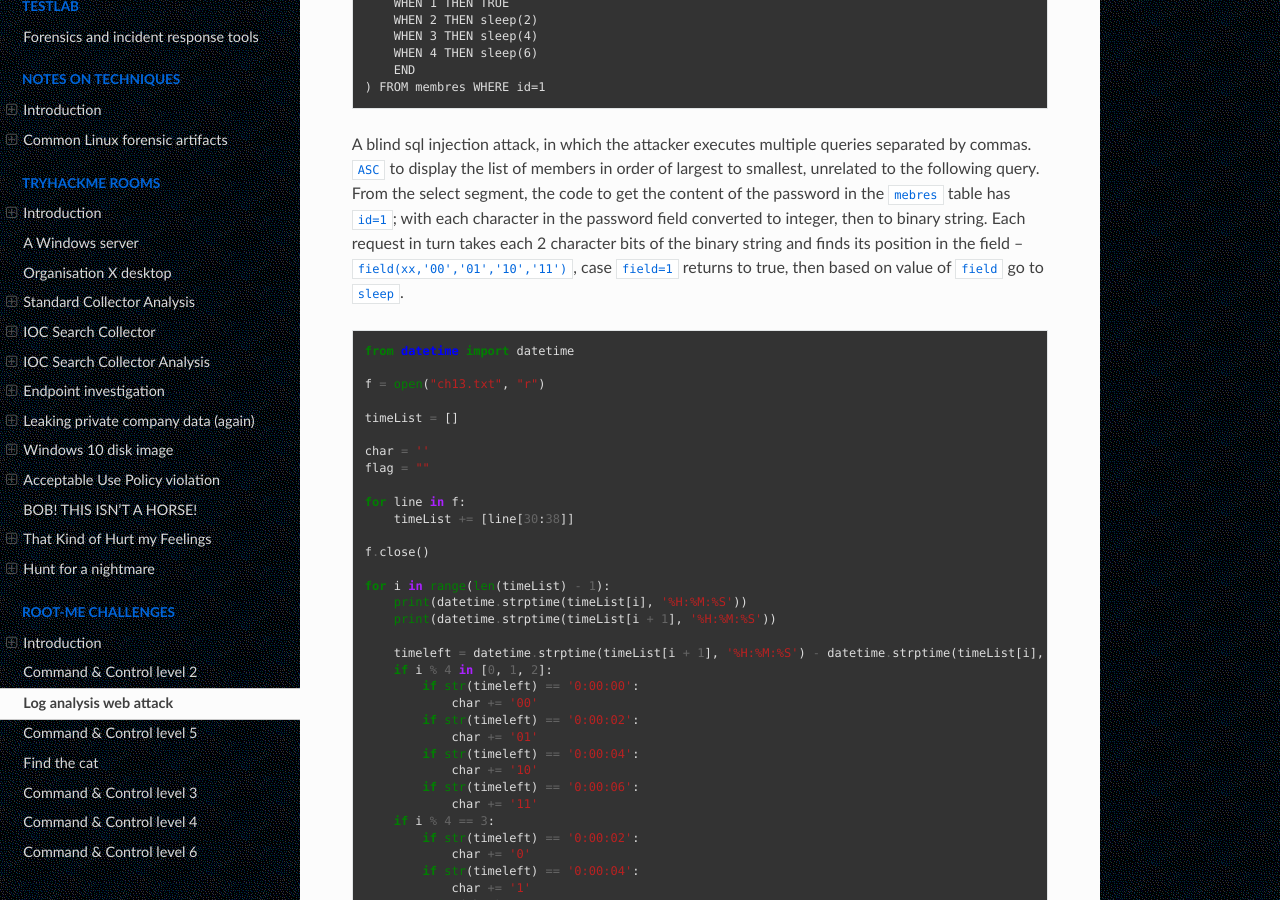
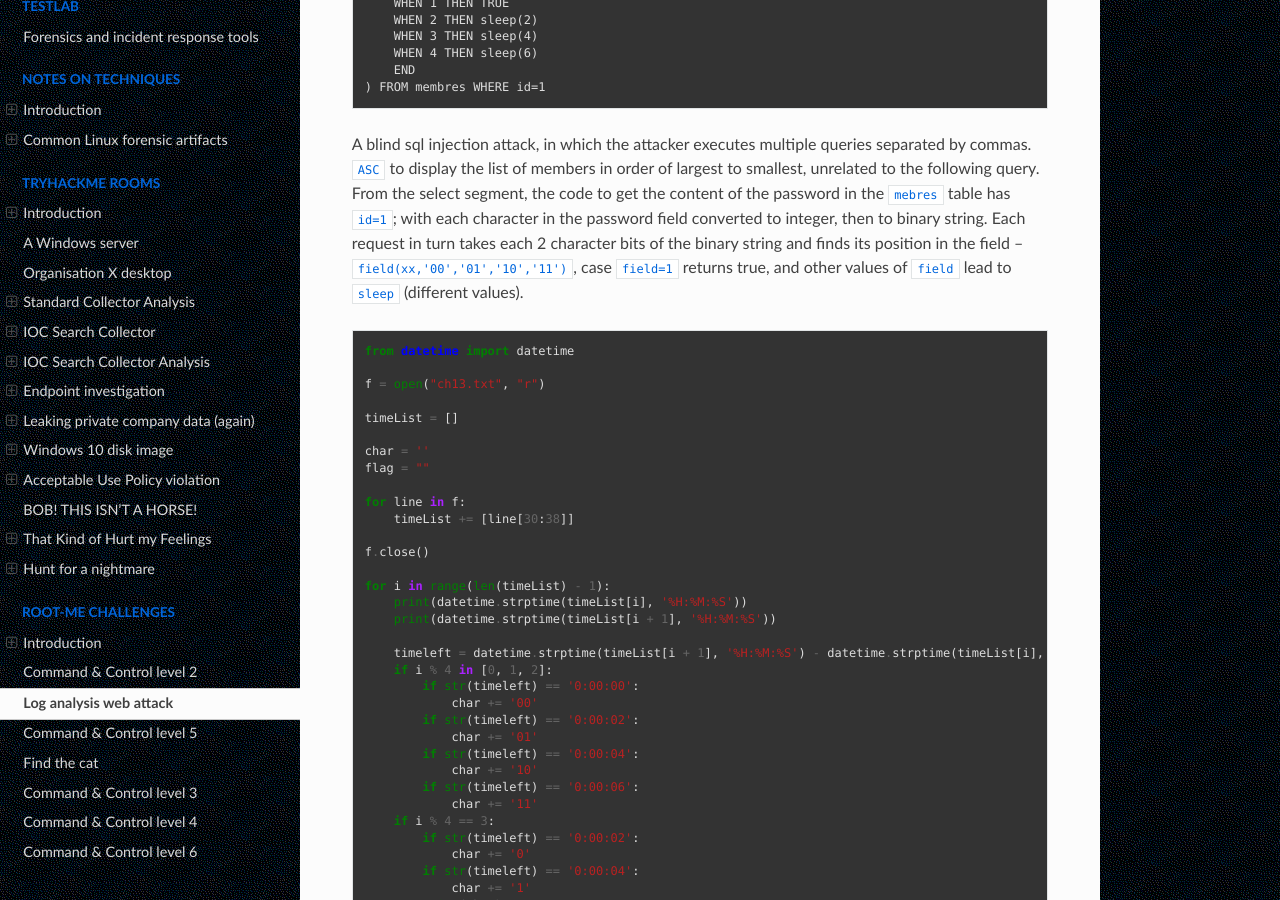
Before and after one commit to tymyrddin/blue-dfir, a Sphinx documentation site: the page built from source/docs/root-me/log-web-attack.md, in a window 1280 px wide and 900 px high, scrolled down 674 px. Built offline with Sphinx 7.4.7 and the Read the Docs theme 2.0.0, drawn with Linux system fonts in a browser that asks for light colours.

````diff
--- a/source/docs/root-me/log-web-attack.md
+++ b/source/docs/root-me/log-web-attack.md
@@ -36,7 +36,7 @@
 ) FROM membres WHERE id=1
 ```
 
-A blind sql injection attack, in which the attacker executes multiple queries separated by commas. `ASC` to display the list of members in order of largest to smallest, unrelated to the following query. From the select segment, the code to get the content of the password in the `mebres` table has `id=1`; with each character in the password field converted to integer, then to binary string. Each request in turn takes each 2 character bits of the binary string and finds its position in the field – `field(xx,'00','01','10','11')`, case `field=1` returns to true, then based on value of `field` go to `sleep`.
+A blind sql injection attack, in which the attacker executes multiple queries separated by commas. `ASC` to display the list of members in order of largest to smallest, unrelated to the following query. From the select segment, the code to get the content of the password in the `mebres` table has `id=1`; with each character in the password field converted to integer, then to binary string. Each request in turn takes each 2 character bits of the binary string and finds its position in the field – `field(xx,'00','01','10','11')`, case `field=1` returns true, and other values of `field` lead to `sleep` (different values).
 
 ```python
 from datetime import datetime
````
